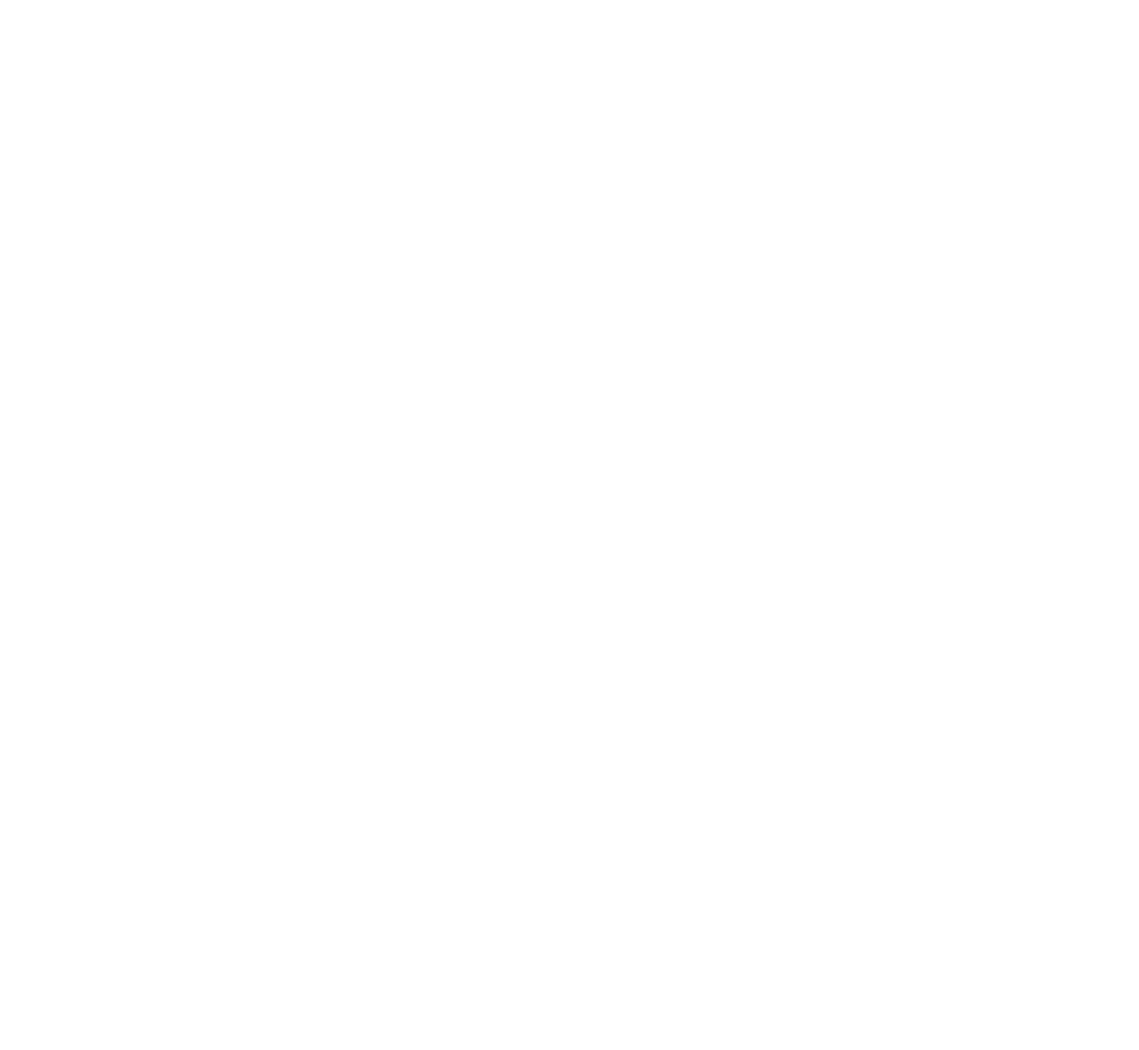
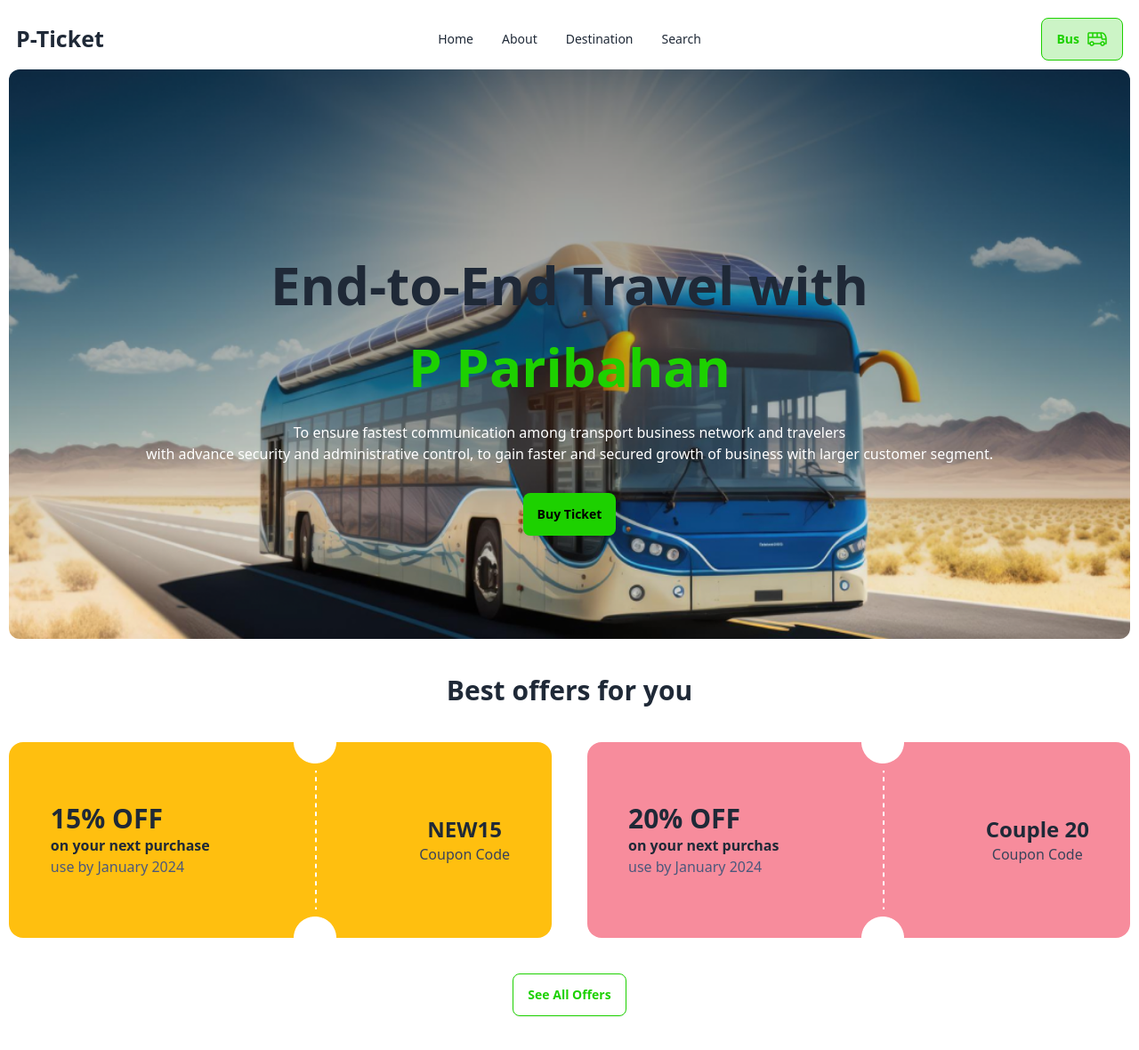
Before and after one commit to radiyashimu1122/assignment-5, a plain HTML site: page index.html in a window 1280 px wide. Shown: the whole page at 89% size. Before the commit the page ends 800 px from the top, so only its background shows below. Drawn offline with nearby package versions, Linux system fonts and the light colour scheme.

Commit message:
header section done

```diff
--- a/index.html
+++ b/index.html
@@ -12,7 +12,84 @@
 <script src="https://cdn.tailwindcss.com"></script>
 </head>
 <body>
+<!-- this is navbar start -->
+<div class="navbar ">
+  <div class="navbar-start">
+    <div class="dropdown">
+      <div tabindex="0"  class=" lg:hidden">
+        <svg xmlns="http://www.w3.org/2000/svg" class="h-5 w-5" fill="none" viewBox="0 0 24 24" stroke="currentColor"><path stroke-linecap="round" stroke-linejoin="round" stroke-width="2" d="M4 6h16M4 12h8m-8 6h16" /></svg>
+      </div>
+      <ul tabindex="0" class="menu menu-sm dropdown-content mt-3 z-[1] p-2  w-52">
+        <li><a>Home</a></li>
+        <li><a>About</a></li>
+        <li><a>Destination</a></li>
+        <li><a>Search</a></li>
+      </ul>
+    </div>
+    <a class="text-[25px] font-bold "><strong>P-Ticket</strong></a>
+  </div>
+  <div class="navbar-center hidden lg:flex">
+ <ul class="menu menu-horizontal px-1">
+      <li><a>Home</a></li>
+        <li><a>About</a></li>
+        <li><a>Destination</a></li>
+        <li><a>Search</a></li>
+    </ul>
+  </div>
+  <div class="navbar-end ">
+    <a class="btn text-[#1dd100]  border-[#1DD100]  bg-[#ccf4c6] ">Bus <img src="images/bus-icon.png" alt=""></a>
+  </div>
+</div>
+<!-- this is navbar end -->
+<!-- This is Banner section start -->
+<section class="bg-[url('./images/banner.png')] bg-cover bg-center bg-no-repeat  h-[80vh] rounded-xl text-center">
+  <div class="flex flex-col gap-5 items-center justify-center py-[200px]">
+    <h2 class="font-bold text-6xl py-3">End-to-End Travel with </h2>
+    <h2 class="text-[#1DD100] font-bold text-6xl">P Paribahan</h2>
+    <p class="text-white py-3">
+      To ensure fastest communication among transport business network and travelers<br>with advance security and administrative control,
+       to gain faster and secured growth of business with larger customer segment.
+    </p>
+    <a href="#buyTicket" class="btn bg-[#1DD100] text-black font-bold border-none py-3">Buy Ticket</a>
+  </div>
+</section>
+<!-- This is Banner section end -->
 
+  <!-- This is  best offer start -->
+  <div>
+
+    <div class="flex flex-col w-full gap-10 my-10">
+      <h1 class="m-auto font-bold text-3xl">Best offers for you</h1>
+      <div class="flex justify-between gap-10">
+        <div class="flex bg-[#FFBF0F] items-center justify-around rounded-2xl w-full">
+          <div>
+            <h1 class="font-bold text-3xl"><strong>15</strong>% <strong> OFF</strong></h1>
+            <p class="font-bold">on your next purchase</p>
+            <p class="text-[#4b587c]">use by January 2024</p>
+          </div>
+         <img src="images/cupon-devider.png" alt="">
+          <div class="text-center">
+            <h1 class="font-bold text-2xl">NEW15</h1>
+            <p class="text-[#3a435a]">Coupon Code</p>
+          </div>
+        </div>
+
+        <div class="flex bg-[#F78C9C] items-center justify-around rounded-2xl w-full">
+          <div>
+            <h1 class="font-bold text-3xl"><strong>20</strong>% <strong> OFF</strong></h1>
+            <p class="font-bold">on your next purchas</p>
+            <p class="text-[#4b587c]">use by January 2024</p>
+          </div>
+        <img src="images/cupon-devider.png" alt="">
+          <div class="text-center">
+            <h1 class="font-bold text-2xl">Couple 20</h1>
+            <p class="text-[#3a435a]">Coupon Code</p>
+          </div>
+        </div>
+      </div>
+      <a class="btn m-auto bg-white border border-[#1DD100] text-[#1DD100] font-bold">See All Offers</a>
+    </div>
+    <!-- best offer end -->
  <script src="script.js"></script>
 </body>
 </html>
--- a/style.css
+++ b/style.css
@@ -1,6 +1,7 @@
 body{
- background-color: blueviolet;
+ margin: 5%;
+ padding: 10px;
 }
-h1{
- color: aqua;
+.bus{
+ border: 2px solid #1dd100;
 }
```
Also changed, not shown: images/navbar.svg (added).
